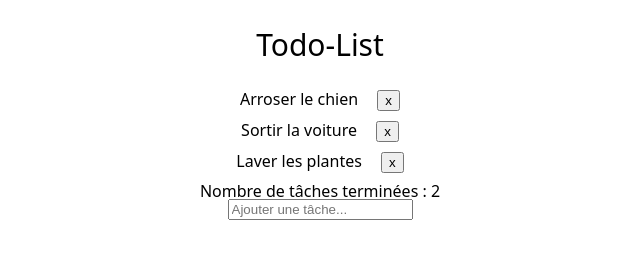
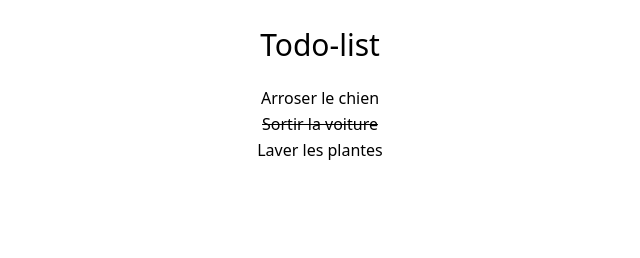
Before and after one commit to PalminiStephane/react-E02-todo-list, a plain HTML site: page index.html in a window 1280 px wide. Shown: the whole page, without its empty margins (320-960 px from the left). Drawn offline with nearby package versions, Linux system fonts and the light colour scheme.

Commit message:
Programmation Déclarative

```diff
--- a/index.html
+++ b/index.html
@@ -4,34 +4,15 @@
     <meta charset="UTF-8">
     <meta http-equiv="X-UA-Compatible" content="IE=edge">
     <meta name="viewport" content="width=device-width, initial-scale=1.0">
-    <title>Todo-List Impérative</title>
+    <title>Todo-List</title>
     <link rel="stylesheet" href="https://cdn.jsdelivr.net/npm/reset-css@5.0.1/reset.min.css">
     <link rel="stylesheet" href="style.css">
 </head>
 <body>
-    <h1>Todo-List</h1>
+    <!-- Ma div #app sera remplie entièrement par JS de manière dynamique -->
+    <div id="app"></div>
 
-    <ul class="tasks">
-        <li class="task">
-            Arroser le chien
-            <button class="delete-button">x</button>
-        </li>
-        <li class="task">
-            Sortir la voiture
-            <button class="delete-button">x</button>
-        </li>
-        <li class="task">
-            Laver les plantes
-            <button class="delete-button">x</button>
-        </li>
-    </ul>
-
-    <p>Nombre de tâches terminées : 2</p>
-
-    <form id="new-task-form">
-        <input name="new-task" type="text" placeholder="Ajouter une tâche...">
-    </form>
-
+    <!-- Le fichier script.js contient toute notre application -->
     <script src="script.js"></script>
 </body>
 </html>
--- a/script.js
+++ b/script.js
@@ -1,41 +1,111 @@
-const tasksEl = document.querySelector('.tasks');
-const formEl = document.getElementById('new-task-form');
+const app = {
+    //On stocke une référence a la div #app qui contient toute notre affichage
+    containerEl: document.getElementById('app'),
 
+    //Notre propriété state va représenter la source de vérité de notre application
+    // c'est là que se trouve les données
+    state: {
+        tasks: [
+            {
+                id: 1,
+                label: 'Arroser le chien',
+                done: false
+            },
+            {
+                id: 2,
+                label: 'Sortir la voiture',
+                done: true
+            },
+            {
+                id: 3,
+                label: 'Laver les plantes',
+                done: false
+            }
+        ]
+    },
+
+    init() {
+        console.log('App initialisée.');
+        app.render();
+    },
+
+    createTitle() {
+        const titleEl = document.createElement('h1');
+        titleEl.textContent = 'Todo-list';
+        app.containerEl.appendChild(titleEl);
+
+    },
+
+    createList() {
+        const tasksEl = document.createElement('ul');
+
+        //Poour chacune des tâches
+        app.state.tasks.forEach((task) => {
+            //On crée un élément <li>
+            const taskEl = document.createElement('li');
+            taskEl.textContent = task.label;
+            taskEl.id = task.id
+            taskEl.classList.add('task');
+            //Si la tâche et terminée (équivalent à task.done == true)
+            if(task.done) {
+                //On ajoute la classe task--done
+                taskEl.classList.add('task--done');
+            }
+            tasksEl.appendChild(taskEl);
+
+        });
+
+        //On écoute l'événement click sur cette nouvelle liste de tâches <ul>
         tasksEl.addEventListener('click', (event) => {
-    console.log(event);
-    if(event.target.classList.contains('delete-button')) {
-        event.target.parentElement.remove();
+            //Si on a cliqué sur une tâche
+            if(event.target.classList.contains('task')) {
+                //ATTENTION ALGO PAS EVIDENT
+                //Pour chacune des tâches, on va remplacer la valeur
+                app.state.tasks = app.state.tasks.map((task) => {
+                    //Si l'id de la tâche correspond a l'id
+                    //du <li> sur lequel on a cliqué
+                    if(task.id === Number(event.target.id)) {
+                        //On renvoie un nouvel objet tâche
+                        //qui contient le même id (cliquer sur la tâche)
+                        //ne change pas son id
+                        //mais qui contient l'inverse du done de la tâche
+                        //si elle est faite -> pas faite
+                        //si elle est pas faite -> faite
+                        return {
+                            id: task.id,
+                            label: task.label,
+                            done: !task.done
                         }
-
-    if(event.target.classList.contains('task')) {
-        event.target.classList.toggle('task--done');
+                    } else {
+                        //Si la tâche n'avait pas à être modifiée
+                        //on renvoie exactement le même objet de tâche
+                        //pas de modification par le .map !
+                        return task;
                     }
                 });
 
-//au submit du formulaire (qu'on appuie sur entrée OU un bouton type="submit")
-formEl.addEventListener('submit', (event) => {
-    //preventDefault va prévenir le comportement par défaut du rechargement du formulaire
-    event.preventDefault();
-    //On récupère la valeur de l'input
-    const newTaskLabel = formEl.querySelector('.new-task').value;
+                //Le state a été modifié : je déclenche donc un rerendu !
+                app.render();
 
-    //On crée un nouvel élément <li>
-    const newTaskLiEl = document.createElement('li');
-    //On ajoute la classe task à la tâche
-    newTaskLiEl.classList.add('task');
-    //On donne au <li> une valeur de texte
-    newTaskLiEl.textContent = newTaskLabel;
+            }
+        });
 
-    //On ajoute un bouton à ce nouveau <li>
-    const newTaskDeleteButtonEl = document.createElement('button');
-    newTaskDeleteButtonEl.classList.add('delete-button');
-    newTaskDeleteButtonEl.textContent = 'x';
-    //On ajoute ce bouton dans le <li>
-    newTaskLiEl.appendChild(newTaskDeleteButtonEl);
+        app.containerEl.appendChild(tasksEl);
+    },
+    render() {
+        console.log('=== Un re-rendu a été effectué ===');
+        console.log(app.state);
+        //On vide toute notre div #app
+        app.containerEl.innerHTML = '';
 
-    //On ajoute le <li> dans notre <ul>
-    tasksEl.appendChild(newTaskLiEl);
+        //Affiche tous les composants
+        app.createTitle();
+        app.createList();
+    }
+};
 
-    //On vide l'input du formulaire
-    formEl.querySelector('.new-task').value = '';
-});
+// Quand le DOM est prêt et rempli dans notre navigateur
+// l'évènement DOMContentLoaded est déclenché
+// et on appelle notre callback : ici app.init
+// qui va initialiser notre application
+document.addEventListener('DOMContentLoaded', app.init);
```
Lines whose indentation alone changed are shown as unchanged.
